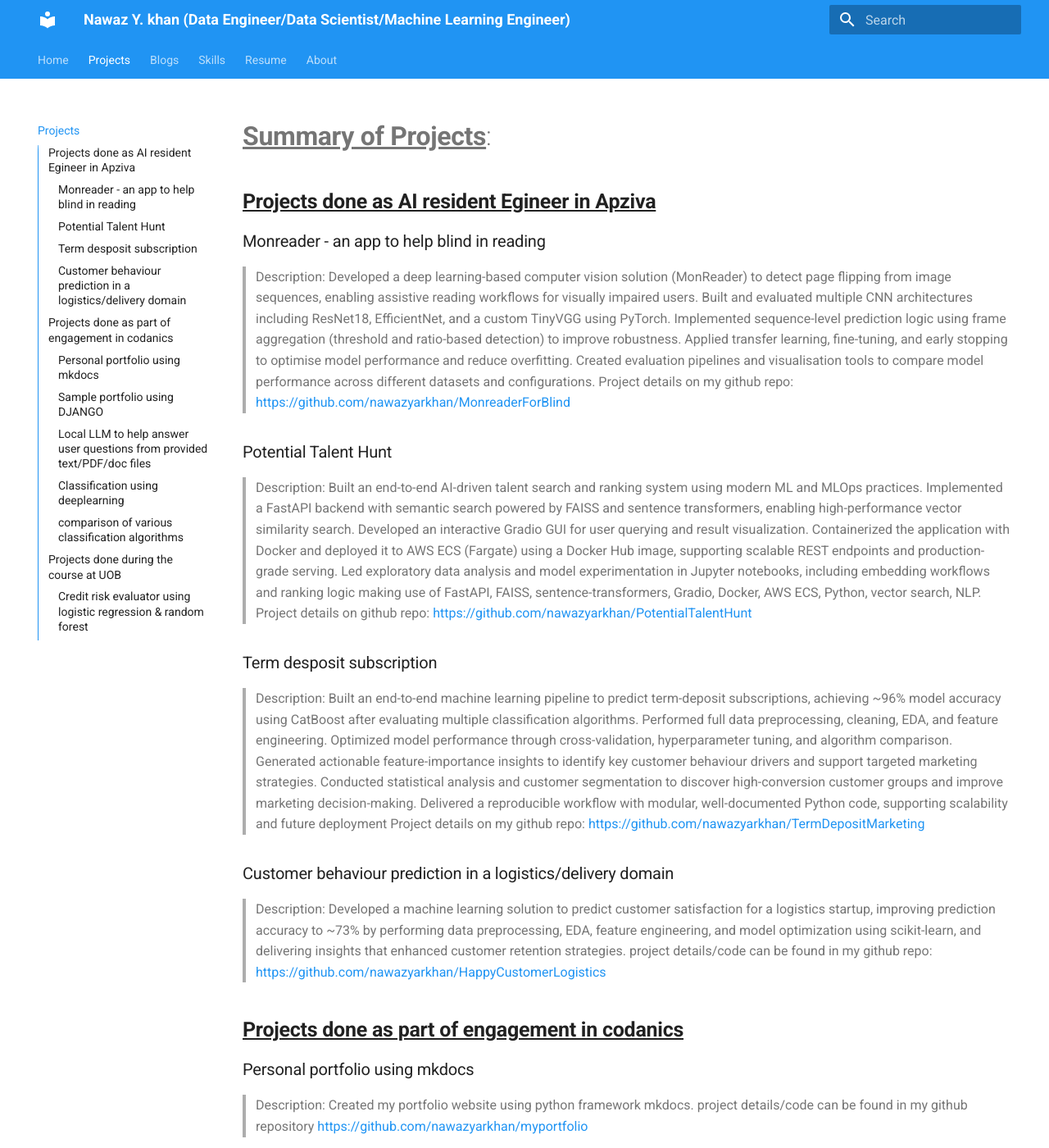
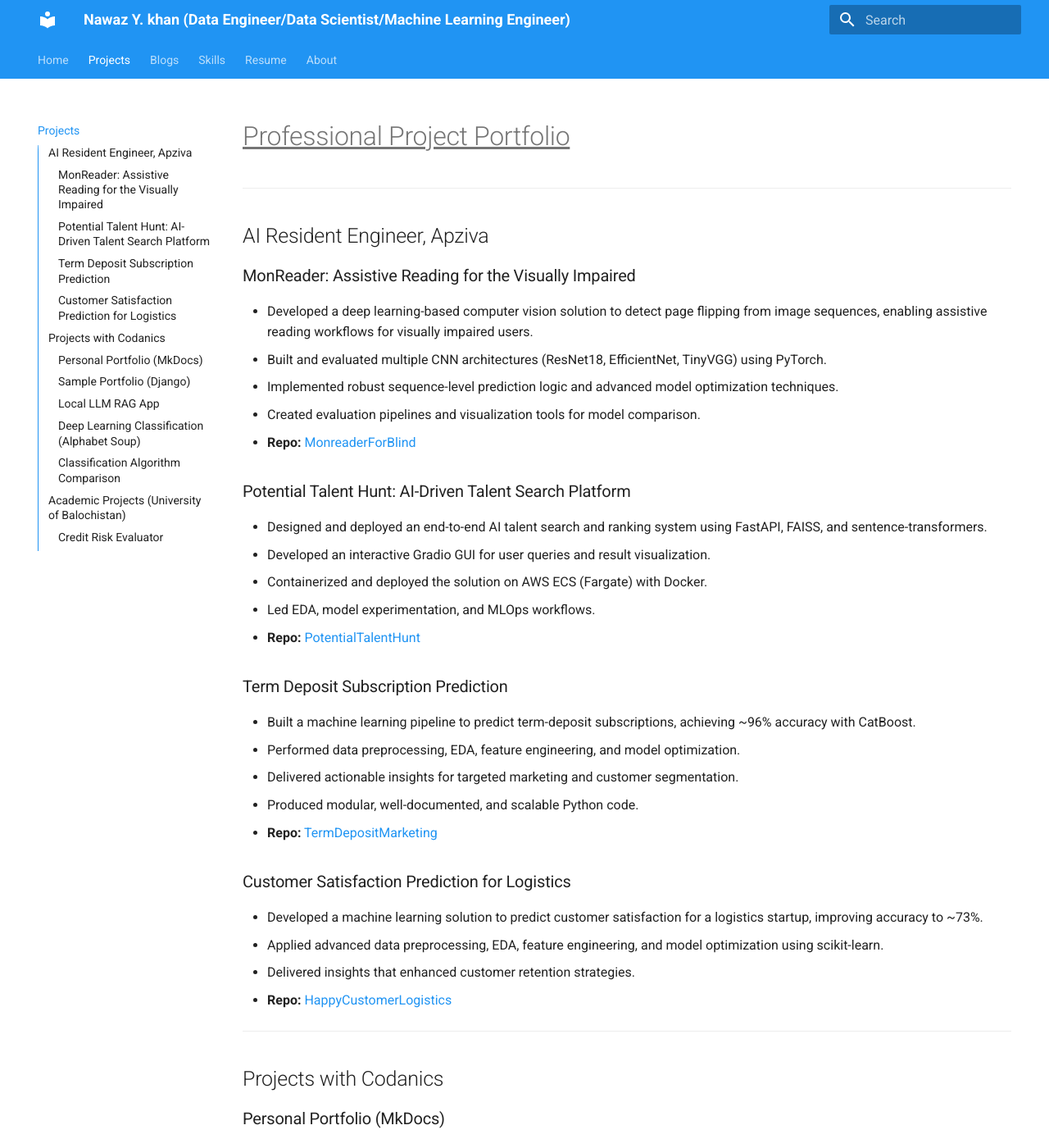
Before and after one commit to nawazyarkhan/myportfolio, an MkDocs documentation site: the page built from docs/projects.md, in a window 1280 px wide and 1400 px high. Shown: the whole window at 82% size. Built offline with MkDocs 1.6.1 and Material for MkDocs 9.7.7, drawn with Linux system fonts in a browser that asks for light colours; some of the changed text lies outside the part shown.

Commit message:
commit -m "update"

```diff
--- a/docs/projects.md
+++ b/docs/projects.md
@@ -1,59 +1,69 @@
-# <u>**Summary of Projects**</u>:
-
-## <u>**Projects done as AI resident Egineer in Apziva**</u>
-
-### Monreader - an app to help blind in reading
-> Description:
-> 	Developed a deep learning-based computer vision solution (MonReader) to detect page flipping from image sequences, enabling assistive reading workflows for visually impaired users. Built and evaluated multiple CNN architectures including ResNet18, EfficientNet, and a custom TinyVGG using PyTorch. Implemented sequence-level prediction logic using frame aggregation (threshold and ratio-based detection) to improve robustness. Applied transfer learning, fine-tuning, and early stopping to optimise model performance and reduce overfitting. Created evaluation pipelines and visualisation tools to compare model performance across different datasets and configurations.
- > Project details on my github repo: [https://github.com/nawazyarkhan/MonreaderForBlind](https://github.com/nawazyarkhan/MonreaderForBlind)
->
-### Potential Talent Hunt
-> Description:
-> 	Built an end-to-end AI-driven talent search and ranking system using modern ML and MLOps practices. Implemented a FastAPI backend with semantic search powered by FAISS and sentence transformers, enabling high-performance vector similarity search. Developed an interactive Gradio GUI for user querying and result visualization. Containerized the application with Docker and deployed it to AWS ECS (Fargate) using a Docker Hub image, supporting scalable REST endpoints and production-grade serving. Led exploratory data analysis and model experimentation in Jupyter notebooks, including embedding workflows and ranking logic making use of FastAPI, FAISS, sentence-transformers, Gradio, Docker, AWS ECS, Python, vector search, NLP.
- > Project details on github repo: [https://github.com/nawazyarkhan/PotentialTalentHunt](https://github.com/nawazyarkhan/PotentialTalentHunt)
->
-###  Term desposit subscription
-> Description:
-> 	Built an end-to-end machine learning pipeline to predict term-deposit subscriptions, achieving ~96% model accuracy using CatBoost after evaluating multiple classification algorithms. Performed full data preprocessing, cleaning, EDA, and feature engineering. Optimized model performance through cross-validation, hyperparameter tuning, and algorithm comparison. Generated actionable feature-importance insights to identify key customer behaviour drivers and support targeted marketing strategies. Conducted statistical analysis and customer segmentation to discover high-conversion customer groups and improve marketing decision-making.  Delivered a reproducible workflow with modular, well-documented Python code, supporting scalability and future deployment
- > Project details on my github repo: [https://github.com/nawazyarkhan/TermDepositMarketing](https://github.com/nawazyarkhan/TermDepositMarketing)
-
-### Customer behaviour prediction in a logistics/delivery domain
-> Description:
-> Developed a machine learning solution to predict customer satisfaction for a logistics startup, improving prediction accuracy to ~73% by performing data preprocessing, EDA, feature engineering, and model optimization using scikit-learn, and delivering insights that enhanced customer retention strategies.
- > project details/code can be found in my github repo: [https://github.com/nawazyarkhan/HappyCustomerLogistics](https://github.com/nawazyarkhan/HappyCustomerLogistics)
-
-## <u>**Projects done as part of engagement in codanics**</u>
-
-### Personal portfolio using mkdocs
-> Description:
-> Created my portfolio website using python framework mkdocs.
- > project details/code can be found in my github repository [https://github.com/nawazyarkhan/myportfolio](https://github.com/nawazyarkhan/myportfolio)
-
-### Sample portfolio using DJANGO
-> Description:
-> Created my sample portfolio website using python framework DJANGO.
- > project details/code can be found in my github repository [https://github.com/nawazyarkhan/nykPortfolio](https://github.com/nawazyarkhan/nykPortfolio)
-
-### Local LLM to help answer user questions from provided text/PDF/doc files
-> Description:
->   Created RAG based app using Ollama model llama3 that takes test/PDF/doc file as an input
->   using streamlit GUI.
-    >   Details can be found under github repository [https://github.com/nawazyarkhan/localRAG_AI)](https://github.com/nawazyarkhan/localRAG_AI)
 
 
-### Classification using deeplearning
-> Description:
-> The non-profit foundation Alphabet Soup wants to create an algorithm to predict whether or not applicants for funding will be successful. With your knowledge of machine learning and neural networks, use the features in the provided dataset to create a binary classifier that is capable of predicting whether applicants will be successful if funded by Alphabet Soup. From Alphabet Soup’s business team, you have received a CSV containing more than 34,000 organizations that have received funding from Alphabet Soup over the years.
-> Details/code can be found under github repository [https://github.com/nawazyarkhan/DeepLearningHomeWork](https://github.com/nawazyarkhan/DeepLearningHomeWork)
+# <u>Professional Project Portfolio</u>
 
-### comparison of various classification algorithms
-> Description:
-> This is a comparison of different classification algorithms (decision tree, random forest, XGBoost) performance using the diamonds dataset from seaborn.
-> Details/code can be found under github repository [https://github.com/nawazyarkhan/classification_algorithms_comparison](https://github.com/nawazyarkhan/classification_algorithms_comparison)
+---
 
+## AI Resident Engineer, Apziva
 
-## <u>**Projects done during the course at UOB**</u>
-### Credit risk evaluator using logistic regression & random forest
-> Description:
-> This project involves analyzing and predicting a provided dataset of loan applicants to evaluate & predict the risk involved in loan approval.
-> Details/code can be found under my github repository [https://github.com/nawazyarkhan/SupervisedMachineLearningHomework](https://github.com/nawazyarkhan/SupervisedMachineLearningHomework)
+### MonReader: Assistive Reading for the Visually Impaired
+- Developed a deep learning-based computer vision solution to detect page flipping from image sequences, enabling assistive reading workflows for visually impaired users.
+- Built and evaluated multiple CNN architectures (ResNet18, EfficientNet, TinyVGG) using PyTorch.
+- Implemented robust sequence-level prediction logic and advanced model optimization techniques.
+- Created evaluation pipelines and visualization tools for model comparison.
+- **Repo:** [MonreaderForBlind](https://github.com/nawazyarkhan/MonreaderForBlind)
+
+### Potential Talent Hunt: AI-Driven Talent Search Platform
+- Designed and deployed an end-to-end AI talent search and ranking system using FastAPI, FAISS, and sentence-transformers.
+- Developed an interactive Gradio GUI for user queries and result visualization.
+- Containerized and deployed the solution on AWS ECS (Fargate) with Docker.
+- Led EDA, model experimentation, and MLOps workflows.
+- **Repo:** [PotentialTalentHunt](https://github.com/nawazyarkhan/PotentialTalentHunt)
+
+### Term Deposit Subscription Prediction
+- Built a machine learning pipeline to predict term-deposit subscriptions, achieving ~96% accuracy with CatBoost.
+- Performed data preprocessing, EDA, feature engineering, and model optimization.
+- Delivered actionable insights for targeted marketing and customer segmentation.
+- Produced modular, well-documented, and scalable Python code.
+- **Repo:** [TermDepositMarketing](https://github.com/nawazyarkhan/TermDepositMarketing)
+
+### Customer Satisfaction Prediction for Logistics
+- Developed a machine learning solution to predict customer satisfaction for a logistics startup, improving accuracy to ~73%.
+- Applied advanced data preprocessing, EDA, feature engineering, and model optimization using scikit-learn.
+- Delivered insights that enhanced customer retention strategies.
+- **Repo:** [HappyCustomerLogistics](https://github.com/nawazyarkhan/HappyCustomerLogistics)
+
+---
+
+## Projects with Codanics
+
+### Personal Portfolio (MkDocs)
+- Created a professional portfolio website using the Python MkDocs framework.
+- **Repo:** [myportfolio](https://github.com/nawazyarkhan/myportfolio)
+
+### Sample Portfolio (Django)
+- Developed a sample portfolio website using Django.
+- **Repo:** [nykPortfolio](https://github.com/nawazyarkhan/nykPortfolio)
+
+### Local LLM RAG App
+- Built a Retrieval-Augmented Generation (RAG) app using Ollama's Llama 3 model and Streamlit GUI.
+- Enables users to query local text/PDF/doc files with LLM-powered answers.
+- **Repo:** [localRAG_AI](https://github.com/nawazyarkhan/localRAG_AI)
+
+### Deep Learning Classification (Alphabet Soup)
+- Created a binary classifier to predict funding success for applicants using neural networks.
+- Processed and analyzed a dataset of 34,000+ organizations.
+- **Repo:** [DeepLearningHomeWork](https://github.com/nawazyarkhan/DeepLearningHomeWork)
+
+### Classification Algorithm Comparison
+- Compared decision tree, random forest, and XGBoost classifiers using the Seaborn diamonds dataset.
+- **Repo:** [classification_algorithms_comparison](https://github.com/nawazyarkhan/classification_algorithms_comparison)
+
+---
+
+## Academic Projects (University of Balochistan)
+
+### Credit Risk Evaluator
+- Analyzed and predicted loan applicant risk using logistic regression and random forest.
+- Delivered actionable insights for loan approval decisions.
+- **Repo:** [SupervisedMachineLearningHomework](https://github.com/nawazyarkhan/SupervisedMachineLearningHomework)
```
Also changed, not shown: site/projects/index.html, site/search/search_index.json.
